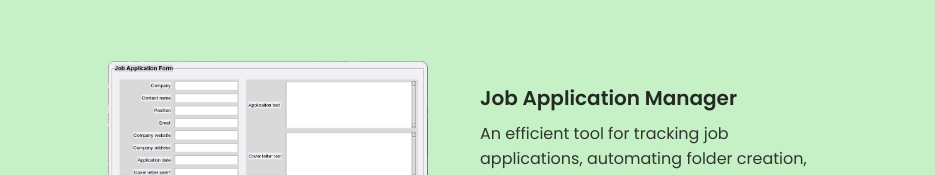
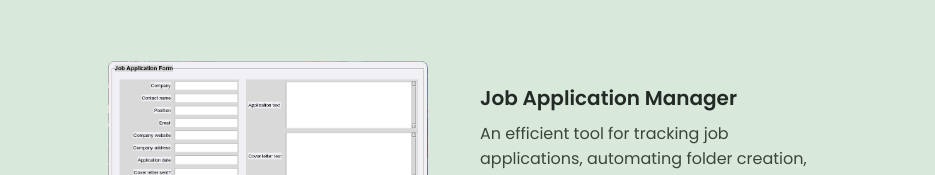
Before and after one commit to REAPERali00/Portfolio, a plain HTML site: page index.html in a window 1280 px wide. Shown: the part 3938-4113 px from the top of the page, without its empty margins (172-1107 px from the left). Drawn offline with nearby package versions, Linux system fonts and the light colour scheme.

Commit message:
color update light mode

```diff
--- a/assets/css/styles.css
+++ b/assets/css/styles.css
@@ -7,7 +7,7 @@
 
   /*========== Colors ==========*/
   /* Change favorite color */
-  --hue-color: 120; /*Purple 250 - Green 142 - Blue 230 - Pink 340*/
+  --hue-color: 130; /*Purple 250 - Green 142 - Blue 230 - Pink 340*/
 
   /* HSL color mode */
   --first-color: hsl(var(--hue-color), 69%, 41%);
@@ -17,11 +17,11 @@
   --first-color-darker: hsl(var(--hue-color), 50%, 35%);
 
   --title-color: hsl(var(--hue-color), 8%, 15%);
-  --text-color: hsl(var(--hue-color), 8%, 20%);
+  --text-color: hsl(var(--hue-color), 8%, 25%);
   --text-color-light: hsl(var(--hue-color), 8%, 65%);
   --input-color: hsl(var(--hue-color), 70%, 96%);
-  --body-color: hsl(var(--hue-color), 60%, 86%);
-  --container-color: #fff;
+  --body-color: hsl(var(--hue-color), 28%, 88%);
+  --container-color: hsl(var(--hue-color), 29%, 84%);
   --scroll-bar-color: hsl(var(--hue-color), 12%, 90%);
   --scroll-thumb-color: hsl(var(--hue-color), 12%, 80%);
 
@@ -957,7 +957,7 @@ img {
 }
 
 .footer_bg {
-  background-color: var(--first-color-second);
+  background-color: var(--first-color);
   padding: 2rem 0 3rem;
 }
 
```
